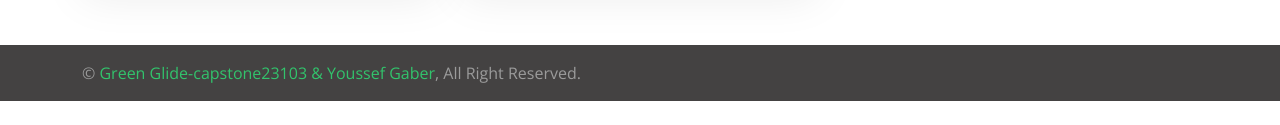
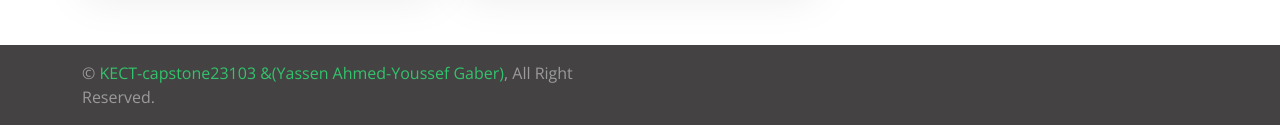
Before and after one commit to Yassen-Ahmed-Eid/Green-Glide, a plain HTML site: page index.html in a window 1280 px wide. Shown: the part 5215-5340 px from the top of the page. Before the commit the page ends 5316 px from the top, so only its background shows below. Drawn offline with nearby package versions, Linux system fonts and the light colour scheme.

Commit message:
index.html

```diff
--- a/index.html
+++ b/index.html
@@ -506,7 +506,7 @@
             <div class="copyright">
                 <div class="row">
                     <div class="col-md-6 text-center text-md-start mb-3 mb-md-0">
-                        &copy; <a href="#">Green Glide-capstone23103 & Youssef Gaber</a>, All Right Reserved.
+                        &copy; <a href="#">KECT-capstone23103 &(Yassen Ahmed-Youssef Gaber)</a>, All Right Reserved.
                     </div>
                     <div class="col-md-6 text-center text-md-end">
                     </div>
```
